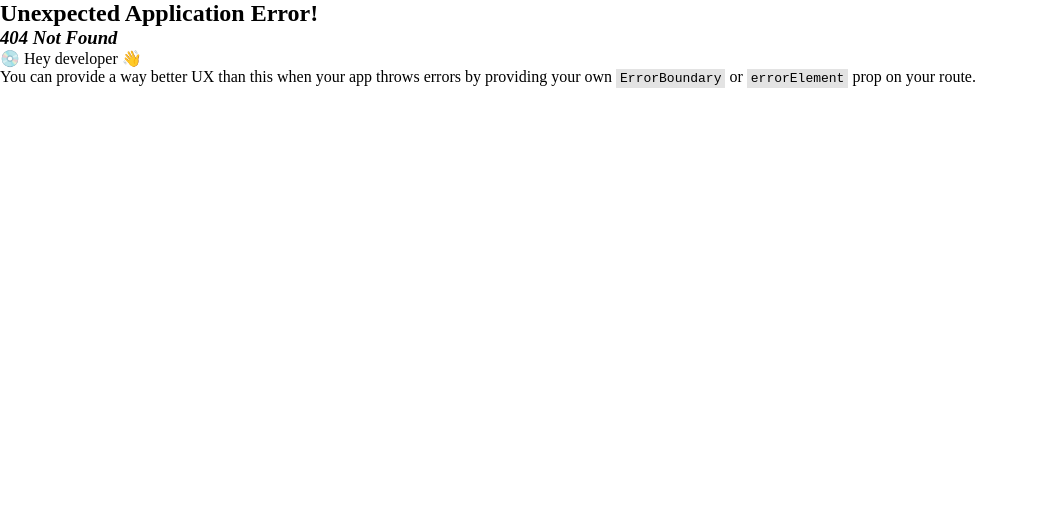
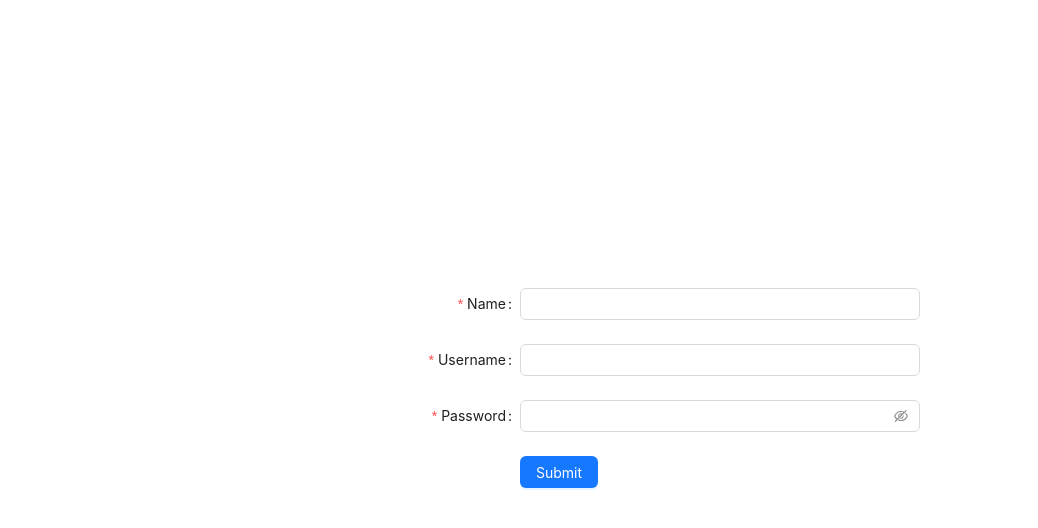
Before and after one commit to baobao0303/music, a React (Vite) app: page /sign-up in a window 1280 px wide. Before the commit this address had no page. Shown: the top 528 px of the page, without its empty margins (0-1038 px from the left). Built offline with nearby package versions, Linux system fonts and the light colour scheme.

Commit message:
feat: implement UI for sign-in and sign-up forms
- Implemented the UI for both the sign-in and sign-up screens.
- Added fields like email, password, confirm password, and buttons for sign-in and sign-up.
- Implemented validation for input fields (email, password).

```diff
--- /dev/null
+++ b/src/components/auth/sign-in.tsx
@@ -0,0 +1,62 @@
+import type { FormProps } from "antd";
+import { Button, Form, Input } from "antd";
+
+type FieldType = {
+  username?: string;
+  password?: string;
+};
+
+const onFinish: FormProps<FieldType>["onFinish"] = (values) => {
+  console.log("Success:", values);
+};
+
+const onFinishFailed: FormProps<FieldType>["onFinishFailed"] = (errorInfo) => {
+  console.log("Failed:", errorInfo);
+};
+
+export default function SignIn() {
+  return (
+    <Form
+      name="basic"
+      labelCol={{ span: 8 }}
+      wrapperCol={{ span: 16 }}
+      style={{ maxWidth: 600 }}
+      initialValues={{ remember: true }}
+      onFinish={onFinish}
+      onFinishFailed={onFinishFailed}
+      autoComplete="off"
+    >
+      <Form.Item<FieldType>
+        label="Username"
+        name="username"
+        rules={[{ required: true, message: "Please input your username!" }]}
+      >
+        <Input />
+      </Form.Item>
+
+      <Form.Item<FieldType>
+        label="Password"
+        name="password"
+        rules={[
+          { required: true, message: "Please input your password!" },
+          {
+            min: 6,
+            message: "Password must be at least 6 characters",
+          },
+          {
+            max: 12,
+            message: "Password must be at most 12 characters",
+          },
+        ]}
+      >
+        <Input.Password />
+      </Form.Item>
+
+      <Form.Item label={null}>
+        <Button type="primary" htmlType="submit">
+          Submit
+        </Button>
+      </Form.Item>
+    </Form>
+  );
+}
--- /dev/null
+++ b/src/components/auth/sign-up.tsx
@@ -0,0 +1,74 @@
+import type { FormProps } from "antd";
+import { Button, Form, Input } from "antd";
+
+type FieldType = {
+  name?: string;
+  username?: string;
+  password?: string;
+};
+
+const onFinish: FormProps<FieldType>["onFinish"] = (values) => {
+  console.log("Success:", values);
+};
+
+const onFinishFailed: FormProps<FieldType>["onFinishFailed"] = (errorInfo) => {
+  console.log("Failed:", errorInfo);
+};
+
+export default function SignUp() {
+  return (
+    <Form
+      name="basic"
+      labelCol={{ span: 8 }}
+      wrapperCol={{ span: 16 }}
+      style={{ maxWidth: 600 }}
+      initialValues={{ remember: true }}
+      onFinish={onFinish}
+      onFinishFailed={onFinishFailed}
+      autoComplete="off"
+    >
+      <Form.Item<FieldType>
+        label="Name"
+        name="name"
+        rules={[
+          { required: true, message: "Please input your name!" },
+          { min: 6, message: "Name must be at least 6 characters" },
+        ]}
+      >
+        <Input />
+      </Form.Item>
+
+      <Form.Item<FieldType>
+        label="Username"
+        name="username"
+        rules={[{ required: true, message: "Please input your username!" }]}
+      >
+        <Input />
+      </Form.Item>
+
+      <Form.Item<FieldType>
+        label="Password"
+        name="password"
+        rules={[
+          { required: true, message: "Please input your password!" },
+          {
+            min: 6,
+            message: "Password must be at least 6 characters",
+          },
+          {
+            max: 12,
+            message: "Password must be at most 12 characters",
+          },
+        ]}
+      >
+        <Input.Password />
+      </Form.Item>
+
+      <Form.Item label={null}>
+        <Button type="primary" htmlType="submit">
+          Submit
+        </Button>
+      </Form.Item>
+    </Form>
+  );
+}
--- /dev/null
+++ b/src/pages/sign-in/sign-in-page.tsx
@@ -0,0 +1,12 @@
+import { Col, Row } from "antd";
+import SignIn from "../../components/auth/sign-in";
+
+export default function SignInPage() {
+  return (
+    <Row align="middle" justify="center" style={{ width: "100%", height: "100vh" }}>
+      <Col span={12}>
+        <SignIn />
+      </Col>
+    </Row>
+  );
+}
--- /dev/null
+++ b/src/pages/sign-in/sign-up-page.tsx
@@ -0,0 +1,12 @@
+import { Col, Row } from "antd";
+import SignUp from "../../components/auth/sign-up";
+
+export default function SignUpPage() {
+  return (
+    <Row align="middle" justify="center" style={{ width: "100%", height: "100vh" }}>
+      <Col span={12}>
+        <SignUp />
+      </Col>
+    </Row>
+  );
+}
```
Also changed, not shown: src/main.tsx (+7 -1 lines).
